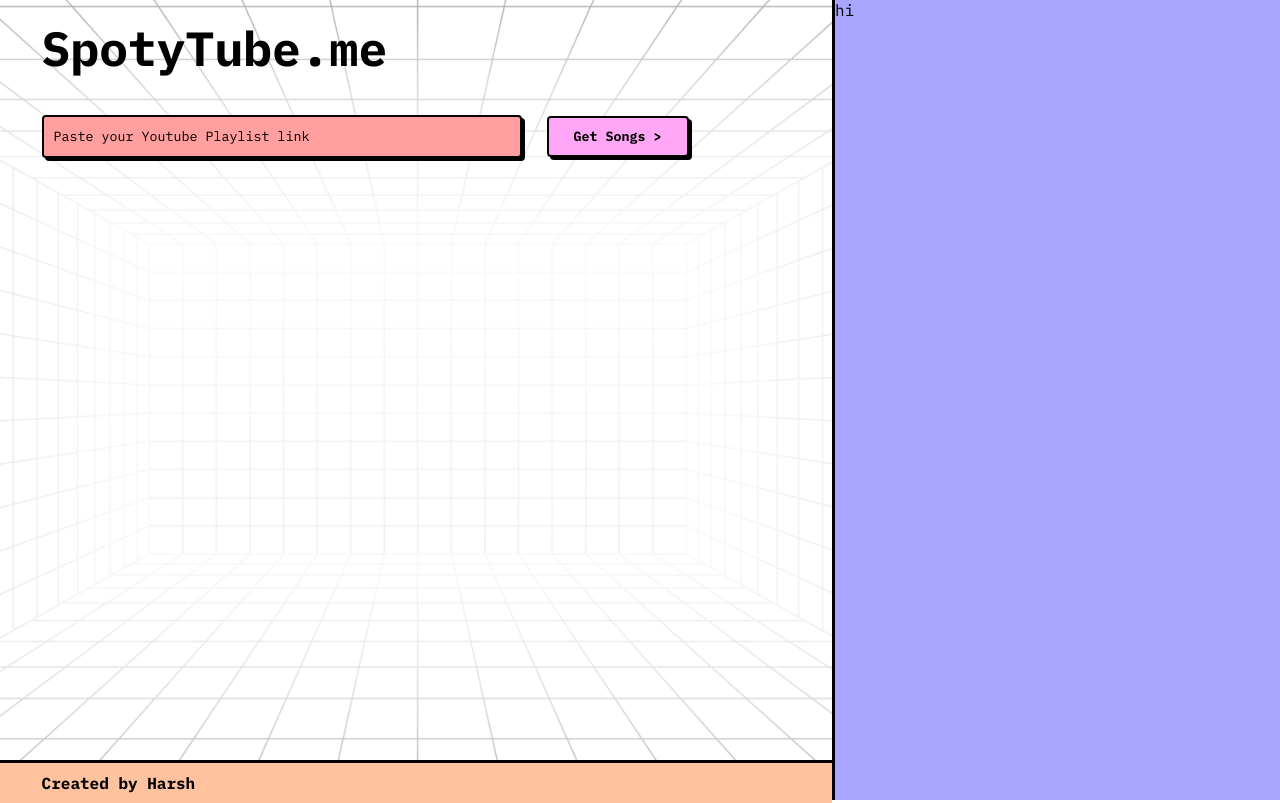
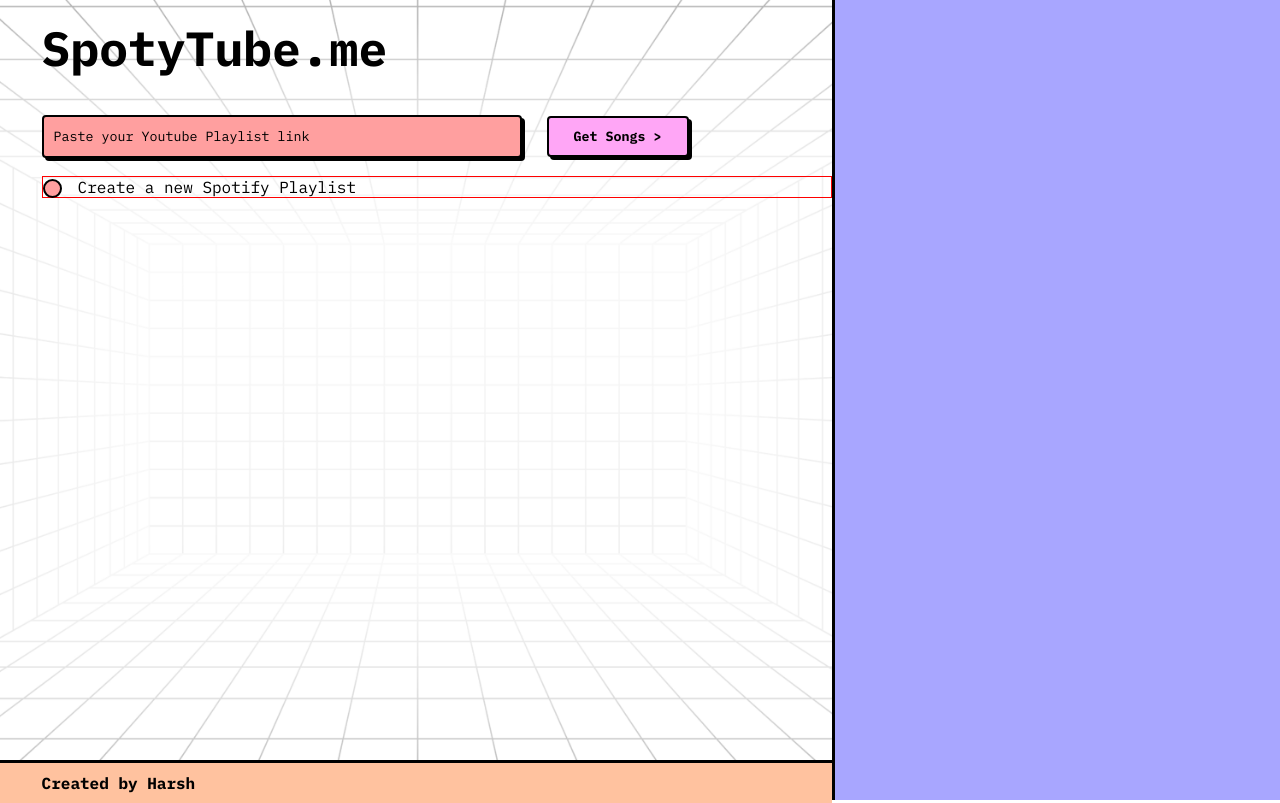
Before and after one commit to sourcery-ai-experiments/yt_playlist_exporter, a React (Create React App) app in the folder frontend/: page / in a window 1280 px wide. Built offline with nearby package versions, Linux system fonts and the light colour scheme.

Commit message:
radiobtn

```diff
--- a/frontend/src/components/Main/Main.css
+++ b/frontend/src/components/Main/Main.css
@@ -33,3 +33,17 @@
   .PlaylistLink-Btn{
     margin-left: 3%;
   }
+
+  .RadioSection{
+    border: 1px solid red;
+    margin-left: 5%;
+    width: auto;
+    height: auto;
+  }
+
+  .Radio-Option{
+    display: flex;
+  }
+  .Radio-Option p{
+    margin: 0;
+  }
--- a/frontend/src/components/Main/Main.js
+++ b/frontend/src/components/Main/Main.js
@@ -1,16 +1,30 @@
-import React, {useState} from 'react'
+import React, { useState, useEffect } from 'react'
 import './Main.css'
 import Btn from '../Btn/Btn'
 import InputBox from '../InputBox/InputBox'
+import RadioBtn from '../RadioBtn/RadioBtn'
 
 const Main = () => {
 
   const [playlistLink, setPlaylistLink] = useState('');
+  const [playlistID, setPlaylistID] = useState('');
 
   //Send to Youtube API
   const handleBtnClick = () => {
-    console.log("Playlist Link is ",playlistLink);
+    if (playlistLink !== '') {
+      console.log("Link is ", playlistLink);
+      const link = new URL(playlistLink);
+      const params = new URLSearchParams(link.search)
+      setPlaylistID(params.get('list'));
+    } else {
+      console.log("Playlist link is empty");
+    }
   }
+
+  useEffect(() => {
+    console.log("Playlist ID is ", playlistID);
+  }, [playlistID])
+
 
   return (
     <div className='Main-container'>
@@ -19,11 +33,18 @@
       </div>
       <div className='PlaylistLink'>
         <div className='PlaylistLink-InputBox'>
-        <InputBox setPlaylistLink={setPlaylistLink}/>
+          <InputBox setPlaylistLink={setPlaylistLink} />
         </div>
         <div className='PlaylistLink-Btn'>
-        <Btn BtnText="Get Songs >" BtnWidth="142px" onClickFunction={handleBtnClick}/>
+          <Btn BtnText="Get Songs >" BtnWidth="142px" onClickFunction={handleBtnClick} />
         </div>
+      </div>
+      <div className='RadioSection'>
+        <div className='Radio-Option'>
+        <RadioBtn />
+        <p>Create a new Spotify Playlist</p>
+        </div>
+
       </div>
 
     </div>
--- /dev/null
+++ b/frontend/src/components/RadioBtn/RadioBtn.css
@@ -0,0 +1,43 @@
+/* Hide the default radio button */
+.RadioBtn {
+    display: none;
+}
+
+/* Create a custom radio button */
+.RadioBtn + label {
+    position: relative;
+    padding-left: 35px;
+    cursor: pointer;
+    display: inline-block;
+    color: #393939;
+}
+
+/* Create a custom indicator (circle) */
+.RadioBtn + label:before {
+    content: '';
+    position: absolute;
+    left: 0;
+    top: 0;
+    width: 15px;
+    height: 15px;
+    border: 2px solid black;
+    border-radius: 50%;
+    background-color: #FF9F9F;
+}
+
+/* Spawn a new circle inside the original when it's checked */
+.RadioBtn:checked + label:after {
+    content: '';
+    position: absolute;
+    left: 4px;
+    top: 4px;
+    width: 10px;
+    height: 10px;
+    border-radius: 50%;
+    background-color: black;
+}
+
+.radio-container {
+    display: flex;
+    margin-top: 2px;
+}
--- /dev/null
+++ b/frontend/src/components/RadioBtn/RadioBtn.js
@@ -0,0 +1,13 @@
+import React from 'react'
+import './RadioBtn.css'
+
+const RadioBtn = () => {
+  return (
+    <div className='radio-container'>
+        <input type='radio' id='radio' className='RadioBtn'></input>
+        <label for='radio'></label>
+    </div>
+  )
+}
+
+export default RadioBtn
--- a/frontend/src/components/SongList/SongList.js
+++ b/frontend/src/components/SongList/SongList.js
@@ -3,7 +3,7 @@
 
 const SongList = () => {
   return (
-    <div className='SongList-container'>hi</div>
+    <div className='SongList-container'></div>
   )
 }
 
```
